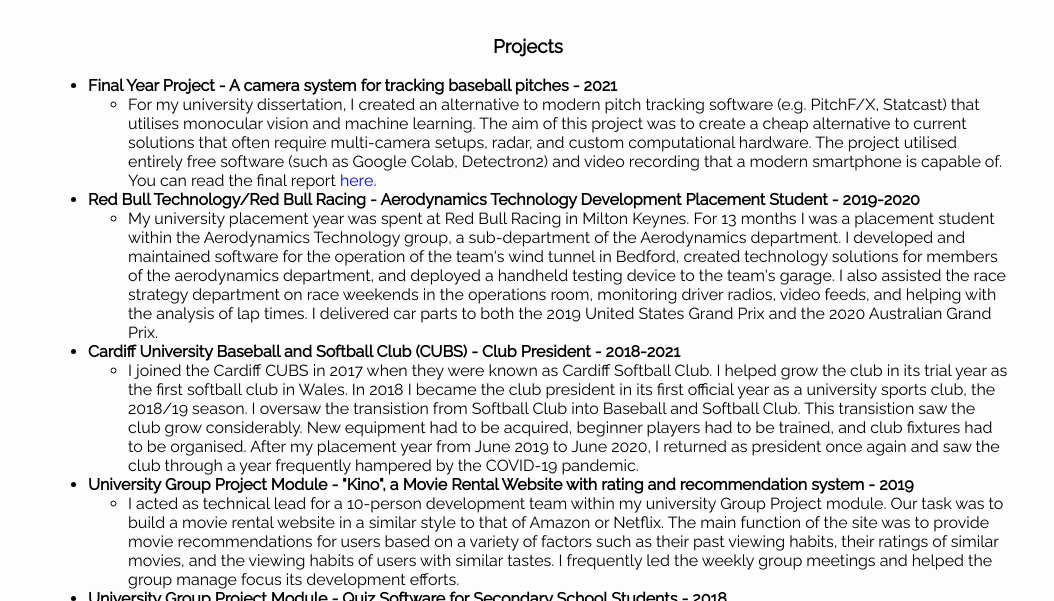
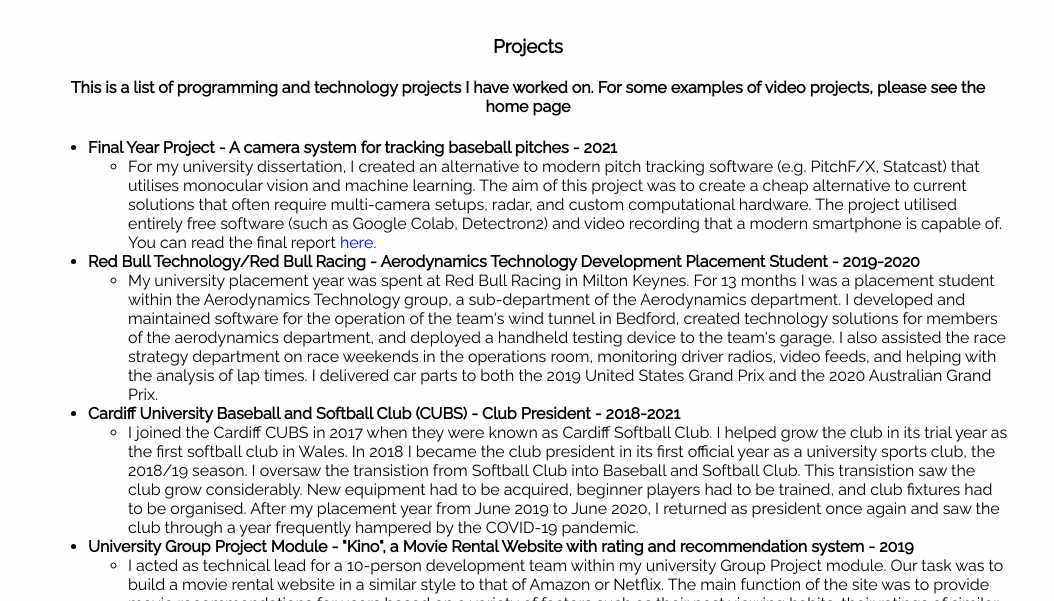
Before and after one commit to MindTheGap1/georgebrowning, a plain HTML site: page projects.html in a window 1280 px wide. Shown: the part 199-800 px from the top of the page, without its empty margins (112-1166 px from the left). Drawn offline with Linux system fonts and the light colour scheme.

Commit message:
added header

```diff
--- a/projects.html
+++ b/projects.html
@@ -22,6 +22,7 @@
         </ul>
         <div class="wrapper">
                 <h3>Projects</h3>
+                <h4>This is a list of programming and technology projects I have worked on. For some examples of video projects, please see the home page</h4>
                 <ul id="whatido">
                         <li>
                             <b>Final Year Project - A camera system for tracking baseball pitches - 2021</b>
```
